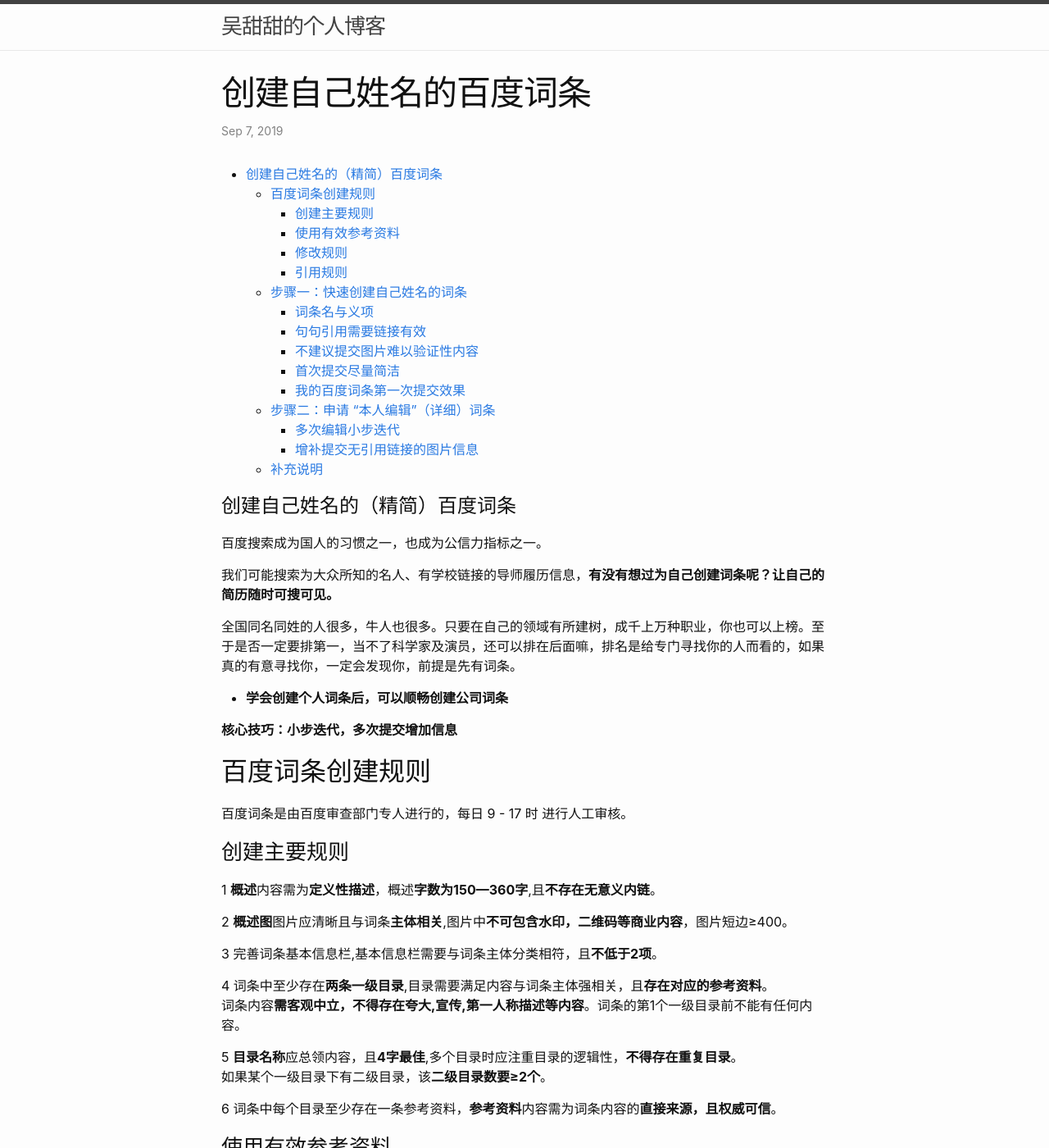
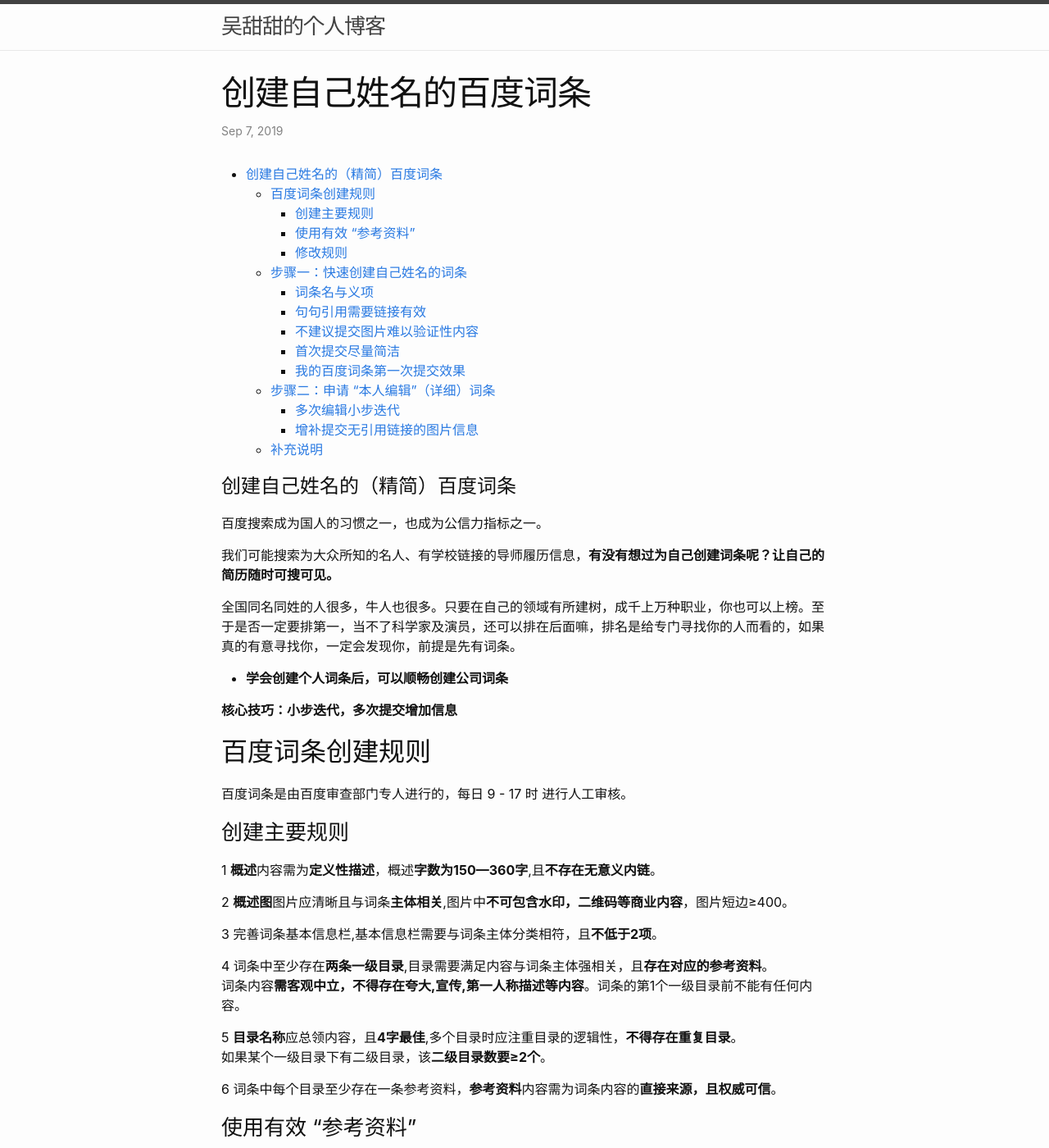
Before and after one commit to wutiantian/wutiantian.github.io, a Jekyll site: the page built from _posts/2019-09-07-创建自己姓名的百度词条.md, in a window 1280 px wide and 1400 px high. Shown: the whole window at 82% size. Built offline with Jekyll 4.4.1, drawn with Linux system fonts in a browser that asks for light colours.

Commit message:
fix(百度词条)

```diff
--- a/_posts/2019-09-07-创建自己姓名的百度词条.md
+++ b/_posts/2019-09-07-创建自己姓名的百度词条.md
@@ -9,9 +9,8 @@
 - [创建自己姓名的（精简）百度词条](#创建自己姓名的精简百度词条)
     - [百度词条创建规则](#百度词条创建规则)
         - [创建主要规则](#创建主要规则)
-        - [使用有效参考资料](#使用有效参考资料)
+        - [使用有效 “参考资料”](#使用有效-参考资料)
         - [修改规则](#修改规则)
-        - [引用规则](#引用规则)
     - [步骤一：快速创建自己姓名的词条](#步骤一快速创建自己姓名的词条)
         - [词条名与义项](#词条名与义项)
         - [句句引用需要链接有效](#句句引用需要链接有效)
@@ -59,7 +58,7 @@
 6 词条中每个目录至少存在一条参考资料，**参考资料**内容需为词条内容的**直接来源，且权威可信**。
 
 
-### 使用有效参考资料
+### 使用有效 “参考资料”
 
 参考资料建议使用权威媒体的新闻报道。
 
@@ -100,7 +99,7 @@
 给出统计数据时，需标记数据发布时间，如“到**年底”，“截至**年”等等。若无法找到数据发布时间，可以在数据前注明具体的数据引用日期，以方便读者查找数据来源和统计时间，使词条内容更加严谨。
 
 
-### 引用规则
+
 
 
 
```
